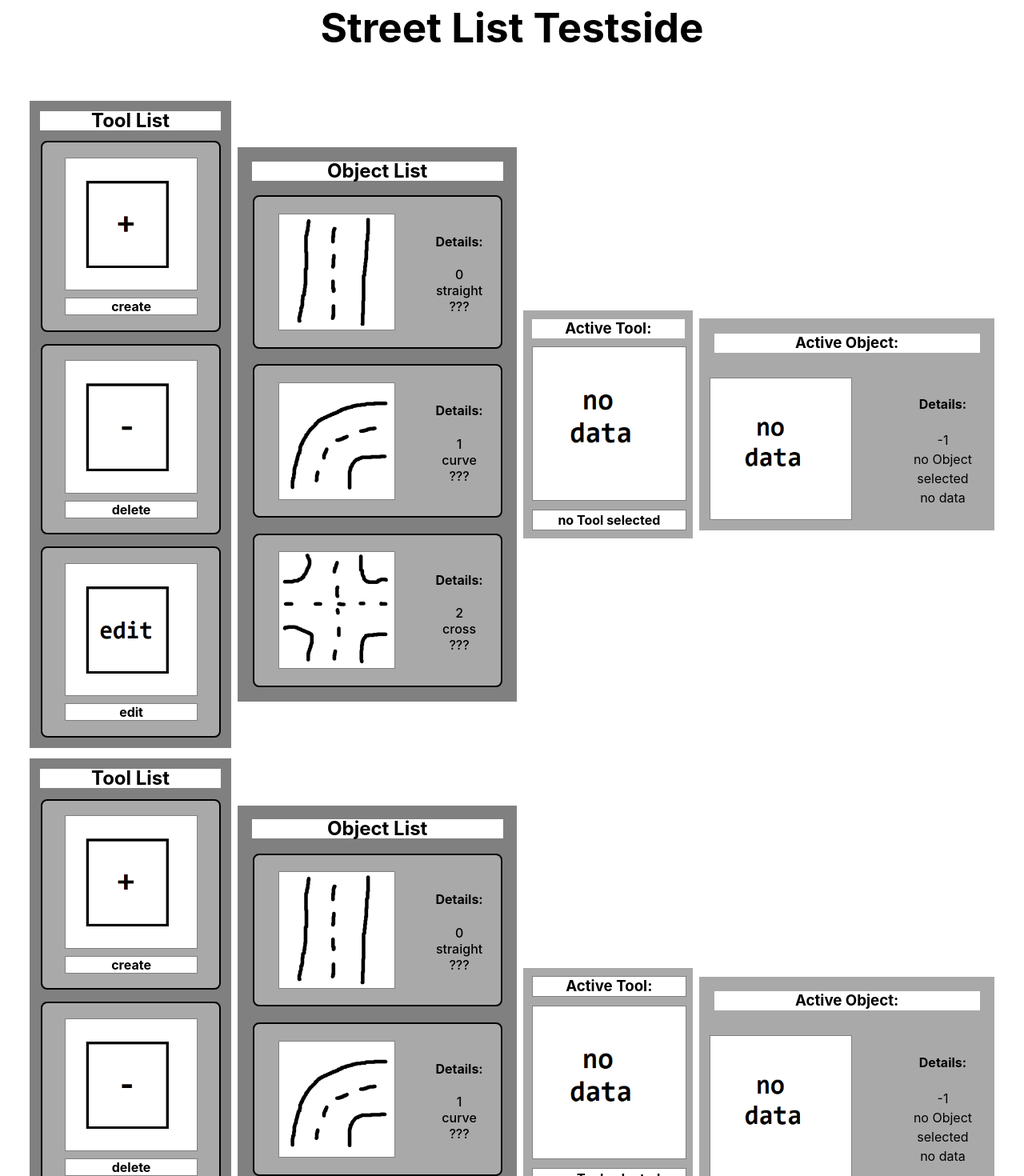
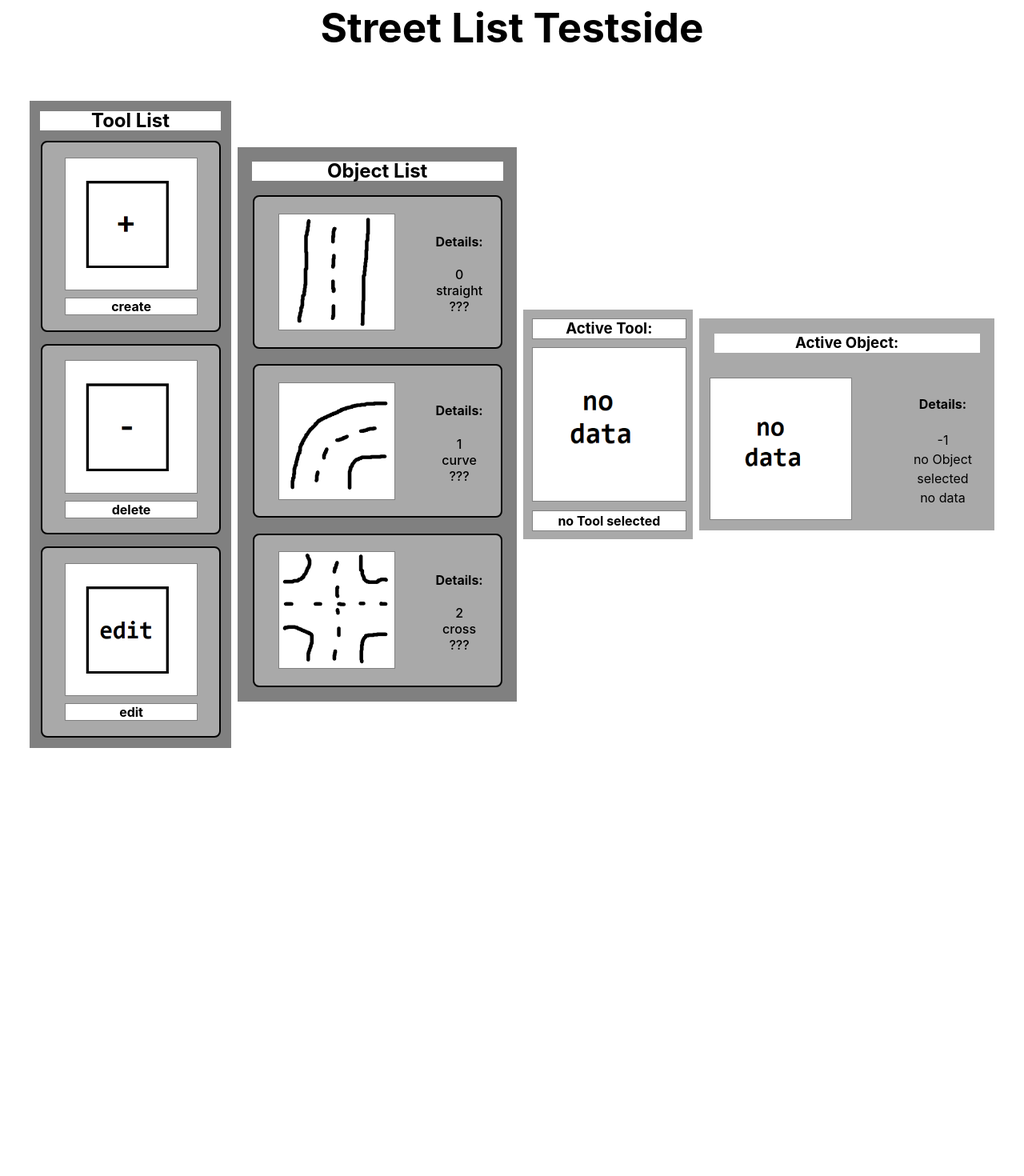
Before and after one commit to yannickMessinger/SoftwareTechnikProjekt_frontend, a Vue app: page / in a window 1280 px wide. Shown: the part 60-1530 px from the top of the page at 80% size. After the commit the page ends 1035 px from the top, so only its background shows below. Built offline with nearby package versions, Linux system fonts and the light colour scheme.

Commit message:
#34 - reconfigure structure

```diff
--- a/src/App-StreetplanerTestside.vue
+++ b/src/App-StreetplanerTestside.vue
@@ -1,16 +1,36 @@
 <script setup lang="ts">
 // This starter template is using Vue 3 <script setup> SFCs
 // Check out https://vuejs.org/api/sfc-script-setup.html#script-setup
-import StreetListTestside from './components/streetplaner/StreetListTestside.vue'
-import StreetPlanerListComponent from './components/streetplaner/StreetPlanerListComponent.vue'
+import ListToolsComponent from './components/streetplaner/ListToolsComponent.vue'
+import ListBlocksComponent from './components/streetplaner/ListBlocksComponent.vue'
+import SelectedBlockComponent from './components/streetplaner/SelectedBlockComponent.vue'
+import SelectedToolComponent from './components/streetplaner/SelectedToolComponent.vue'
 </script>
 
 <template>
   <h1 class="title">Street List Testside</h1>
   <br/>
   <div class="streetList">
-    <StreetListTestside></StreetListTestside>
-    <StreetPlanerListComponent></StreetPlanerListComponent>
+    <table class="tableTest">
+        <tr>
+            <td>
+                <!--display tool list-->
+                <ListToolsComponent></ListToolsComponent>
+            </td>
+            <td>
+                <!--display block list-->
+                <ListBlocksComponent></ListBlocksComponent>
+            </td>
+            <td>
+              <!--display selected tool-->
+               <SelectedToolComponent></SelectedToolComponent>
+            </td>
+            <td>
+                <!--display selected block-->
+                <SelectedBlockComponent></SelectedBlockComponent>
+            </td>
+        </tr>
+    </table>
   </div>
 </template>
 
@@ -41,5 +61,15 @@ import StreetPlanerListComponent from './components/streetplaner/StreetPlanerLis
 .logo.vue:hover {
   filter: drop-shadow(0 0 2em #42b883aa);
 }
-
+/** style for test table*/
+.tableTest{
+        width: 100%;
+        height: 100%;
+        display: inline-table;
+        user-select: none;
+        -webkit-user-drag: none;
+        -khtml-user-drag: none;
+        -moz-user-drag: none;
+        -o-user-drag: none;
+    }
 </style>
--- a/src/components/streetplaner/StreetPlanerListComponent.vue
+++ /dev/null
@@ -1,48 +0,0 @@
-<!--
-    author: Sean Dittmann
-    date: 11.11.2022
--->
-<script setup lang="ts">
-    /**Imports: */
-    import ListBlocksComponent from './ListBlocksComponent.vue'
-    import ListToolsComponent from './ListToolsComponent.vue'
-    import SelectedBlockComponent from './SelectedBlockComponent.vue'
-    import SelectedToolComponent from './SelectedToolComponent.vue';
-</script>
-
-<template>
-    <!-- table structure for display test-->
-    <table class="tableTest">
-        <tr>
-            <td>
-                <!--display tool List-->
-                <ListToolsComponent></ListToolsComponent>
-            </td>
-            <td>
-                <!--display object List-->
-                <ListBlocksComponent></ListBlocksComponent>
-            </td>
-            <td>
-               <SelectedToolComponent></SelectedToolComponent>
-            </td>
-            <td>
-                <!--display container for active object-->
-                <SelectedBlockComponent></SelectedBlockComponent>
-            </td>
-        </tr>
-    </table>
-</template>
-
-<style>
-    /** style for test table*/
-    .tableTest{
-        width: 100%;
-        height: 100%;
-        display: inline-table;
-        user-select: none;
-        -webkit-user-drag: none;
-        -khtml-user-drag: none;
-        -moz-user-drag: none;
-        -o-user-drag: none;
-    }
-</style>
```
